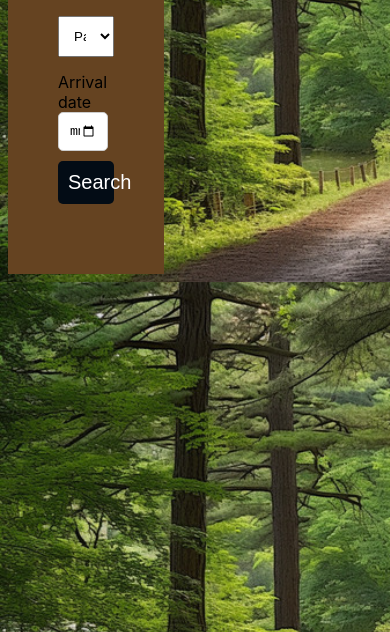
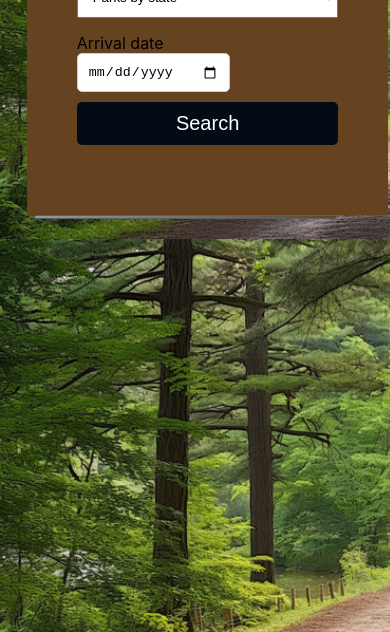
Before and after one commit to Davidtruong02/National-Park-Search, a plain HTML site: page index.html in a window 390 px wide. Shown: the part 212-844 px from the top of the page. Drawn offline with nearby package versions, Linux system fonts and the light colour scheme.

Commit message:
added media query

```diff
--- a/assets/css/style.css
+++ b/assets/css/style.css
@@ -12,10 +12,6 @@ body {
     /* height: 100%; */
 
 }
-
-/* html {
-    height: 100%;
-} */
 
 .container {
     display: flex;
@@ -156,3 +152,24 @@ body {
     padding: 10px;
     border-color: 1px solid black;
 }
+
+@media only screen and (max-width: 1024px) {
+    #parkContainer, .container{
+        width: 70%;
+        flex-wrap: wrap;
+        position: relative;
+        flex-direction: column;
+        left: 5%;
+        align-self: auto;
+    }
+}
+
+@media only screen and (max-width: 875px) {
+    #parkContainer, .weather-info {
+        width: 80%;
+        flex-wrap: wrap;
+        position: relative;
+        flex-direction: column;
+        left: 7%;
+    }
+}
--- a/assets/js/homepage.js
+++ b/assets/js/homepage.js
@@ -125,7 +125,6 @@ async function getWeatherForecast(lat, lon,) {
     }
 
     function renderWeatherForecast(weatherData) {
-      console.log('Weather Data:', weatherData); // Log weather data
 
       if (!weatherData || weatherData.length === 0) {
           return '<p>Weather data not available</p>';
--- a/index.html
+++ b/index.html
@@ -25,7 +25,6 @@
     </div>
 
     <div id="parkContainer" class="has-data"></div>
-        <div id="parkforecast"></div>
     </div>
 
 
```
